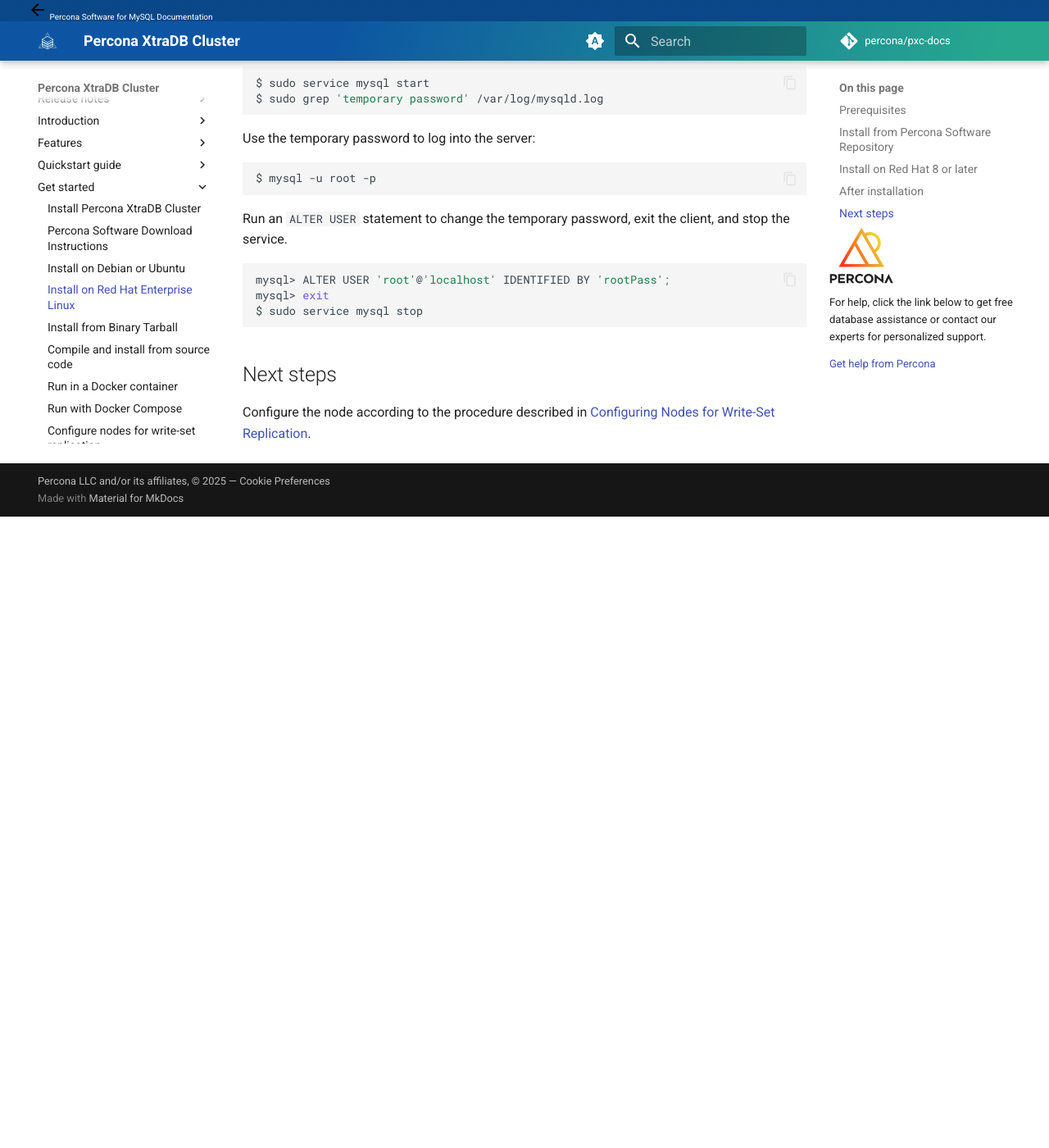
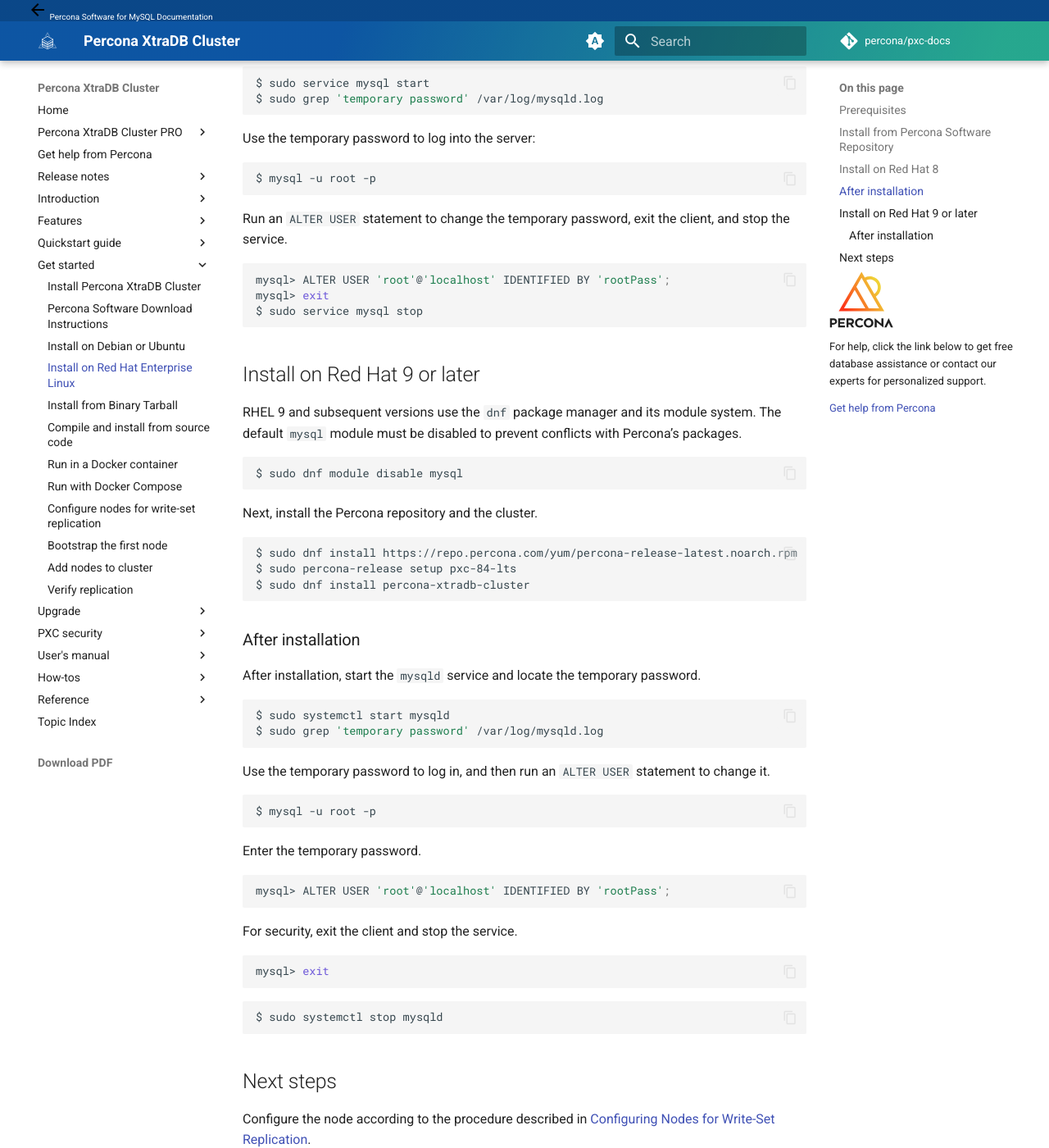
Before and after one commit to percona/pxc-docs, an MkDocs documentation site: the page built from docs/yum.md, in a window 1280 px wide and 1400 px high, scrolled down 1520 px. Shown: the whole window at 82% size. Built offline with MkDocs 1.6.1 and Material for MkDocs 9.7.7, drawn with Linux system fonts in a browser that asks for light colours; nearby versions of some CDN libraries; comment, search, counter and statistics services are not loaded; the version menu is left out; before the commit the page ends 2150 px from its top, so only the background shows below that; some of the changed text lies outside the part shown.

Commit message:
Update yum.md

````diff
--- a/docs/yum.md
+++ b/docs/yum.md
@@ -19,9 +19,9 @@
 
 ## Prerequisites
 
-Installing Percona XtraDB Cluster requires that you either are logged in as a user with root privileges or can run commands with sudo.
+Installing Percona XtraDB Cluster requires that you either be logged in as a user with root privileges or be able to run commands with sudo.
 
- Percona XtraDB Cluster requires the specific ports for communication. Make sure that the following ports are available:
+ Percona XtraDB Cluster requires specific ports for communication. Make sure that the following ports are available:
 
 * 3306
 
@@ -54,7 +54,7 @@
 
 ## After installation
 
-After the installation, start the `mysql` service and find the temporary password using the `grep` command.
+After the installation, start the `mysql` service and use the `grep` command to find the temporary password.
 
 ```{.bash data-prompt="$"}
 $ sudo service mysql start
@@ -75,6 +75,52 @@
 $ sudo service mysql stop
 ```
 
+## Install on Red Hat 9 or later
+
+RHEL 9 and subsequent versions use the `dnf` package manager and its module system. The default `mysql` module must be disabled to prevent conflicts with Percona's packages.
+
+```{.bash data-prompt="$"}
+$ sudo dnf module disable mysql
+```
+
+Next, install the Percona repository and the cluster.
+
+```{.bash data-prompt="$"}
+$ sudo dnf install https://repo.percona.com/yum/percona-release-latest.noarch.rpm
+$ sudo percona-release setup pxc-84-lts
+$ sudo dnf install percona-xtradb-cluster
+```
+
+### After installation
+
+After installation, start the `mysqld` service and locate the temporary password.
+
+```{.bash data-prompt="$"}
+$ sudo systemctl start mysqld
+$ sudo grep 'temporary password' /var/log/mysqld.log
+```
+
+Use the temporary password to log in, and then run an `ALTER USER` statement to change it.
+
+```{.bash data-prompt="$"}
+$ mysql -u root -p
+```
+
+Enter the temporary password.
+
+```{.bash data-prompt="mysql>"}
+mysql> ALTER USER 'root'@'localhost' IDENTIFIED BY 'rootPass';
+```
+
+For security, exit the client and stop the service.
+
+```{.bash data-prompt="mysql>"}
+mysql> exit
+```
+
+```{.bash data-prompt="$"}
+$ sudo systemctl stop mysqld
+```
 
 ## Next steps
 
````
Also changed, not shown: other parts of docs/yum.md (+1 -1 lines).
